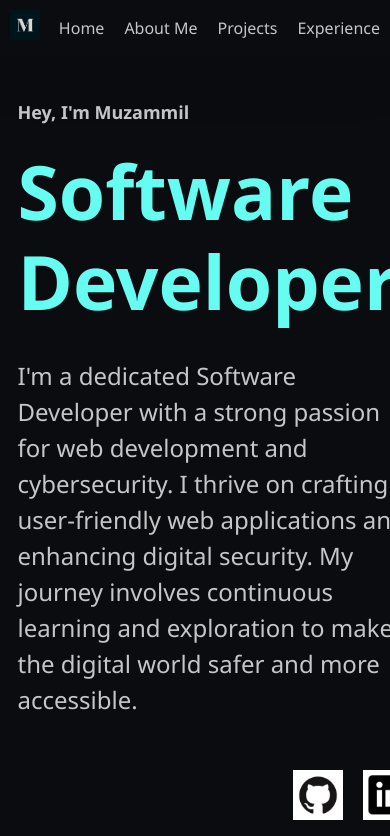
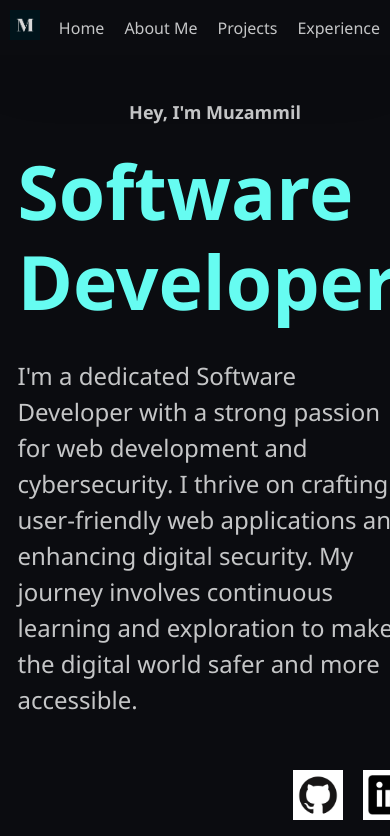
Before and after one commit to muzammilz7/Portfolio-Website, a React (Create React App) app: page / in a window 390 px wide. Shown: the top 836 px of the page. Built offline with nearby package versions, Linux system fonts and the light colour scheme.

Commit message:
changed hero sec

```diff
--- a/src/App.css
+++ b/src/App.css
@@ -19,12 +19,30 @@ h1, h2, h3, h4, h5, h6, p {
 
   .hero_sec_class {
     grid-template-columns: 1fr;
+    padding: 0 10px;
+  }
+
+  .hero_title {
+    text-align: center;
+    font-style: normal;
+    top: 0;
+    color: #C5C6C7;
+    font-size: 21px;
+    font-weight: 600;
+    display: flex;
+    line-height: 32px;
+    align-items: flex-start;
+    margin: 0 auto;
+    max-width: 85%;
   }
 
   .hero_image > img {
     width: 100%;
     height: auto;
+    max-width: 100%;
   }
+
+
 }
 
 h1 {
--- a/src/pages/Home/About.jsx
+++ b/src/pages/Home/About.jsx
@@ -32,7 +32,7 @@ export default function About() {
             <h1 className="about_content">About Me </h1>
             <p className="about_par">
             I'm a dedicated Software Developer with a strong passion for web development and cybersecurity. I thrive on crafting user-friendly web applications and enhancing digital security.
-          My journey involves continuous learning and exploration to make the digital world safer and more accessible. 123
+          My journey involves continuous learning and exploration to make the digital world safer and more accessible. 1234
             </p>
             <h2 className="about_interests">Interests:</h2>
             <ul className="about_skills">
```
